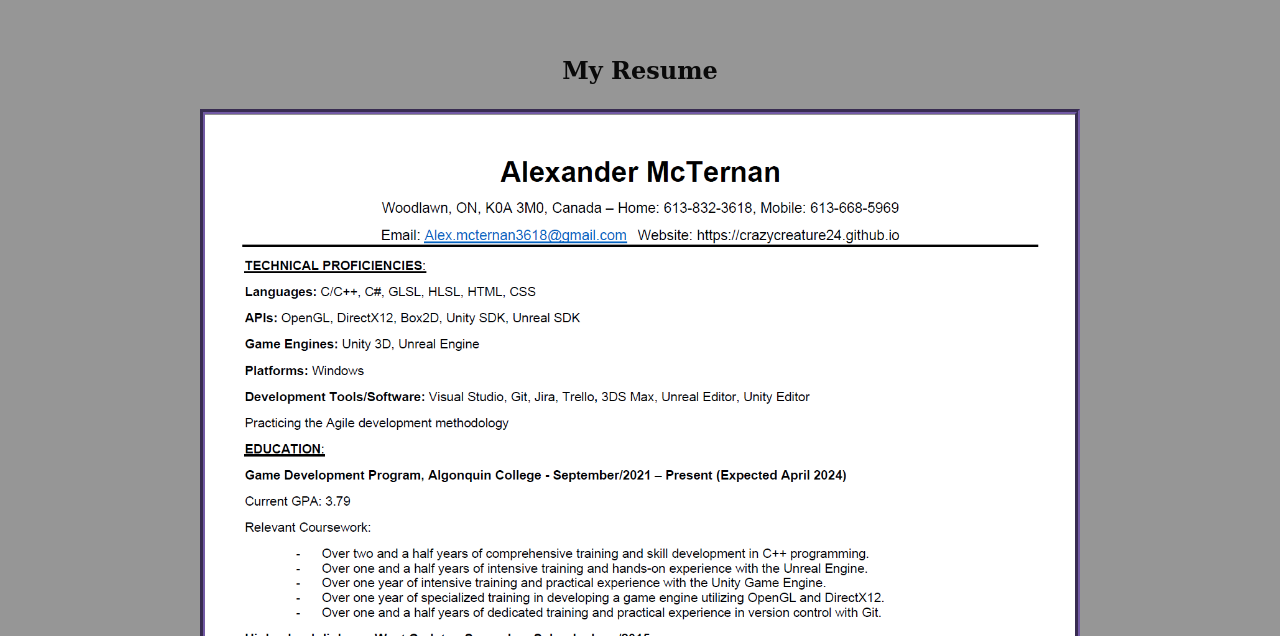
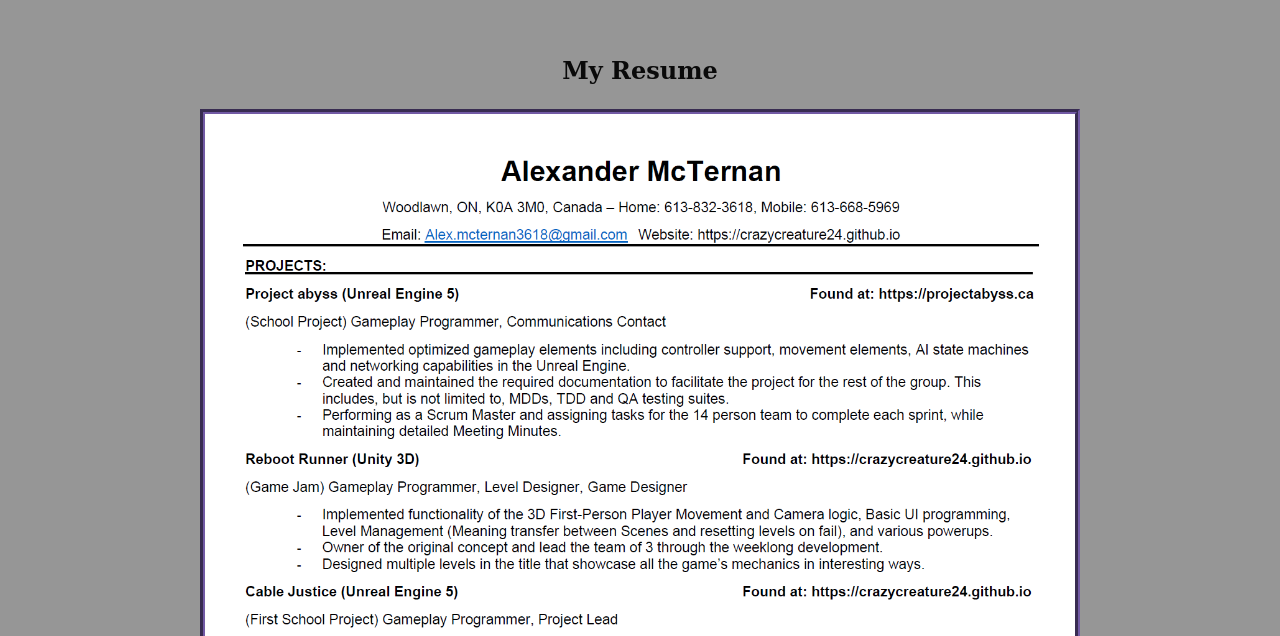
Before and after one commit to CrazyCreature24/CrazyCreature24.github.io, a plain HTML site: page Resume.html in a window 1280 px wide. Shown: the part 316-952 px from the top of the page. Drawn offline with Linux system fonts and the light colour scheme.

Commit message:
Update resume

```diff
--- a/Resume.html
+++ b/Resume.html
@@ -30,7 +30,7 @@
 
   <div class="main">
     <h3 id="section1">My Resume</h3>
-    <img src="images/January Resume.png" alt="Picture of my current Resume"> <br>
+    <img src="images/January 23rd Resume.png" alt="Picture of my current Resume"> <br>
 	<p>
 	  For PDF file Download, use the below link:
 	</p>
```
Also changed, not shown: images/January 23rd Resume.png (added), 2 other files.
